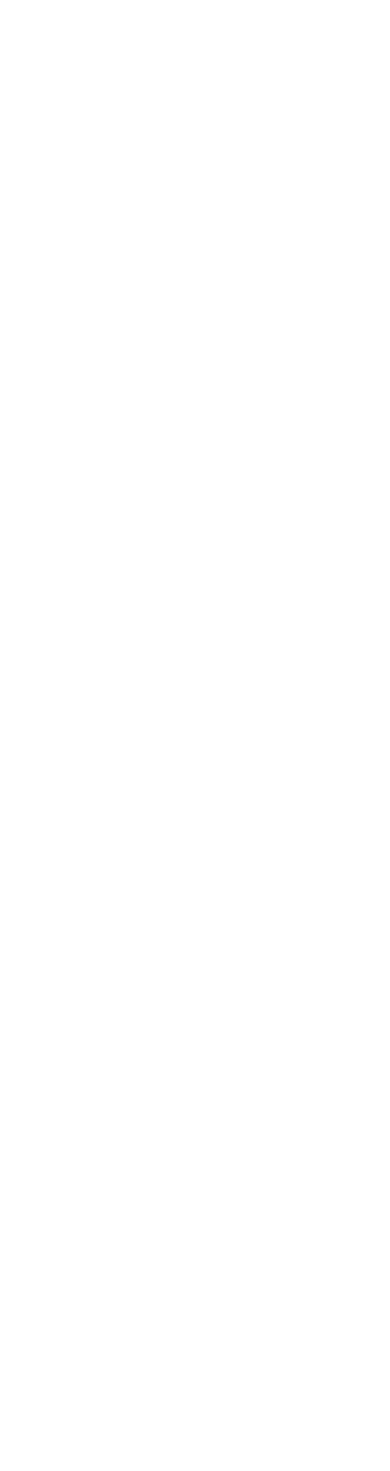
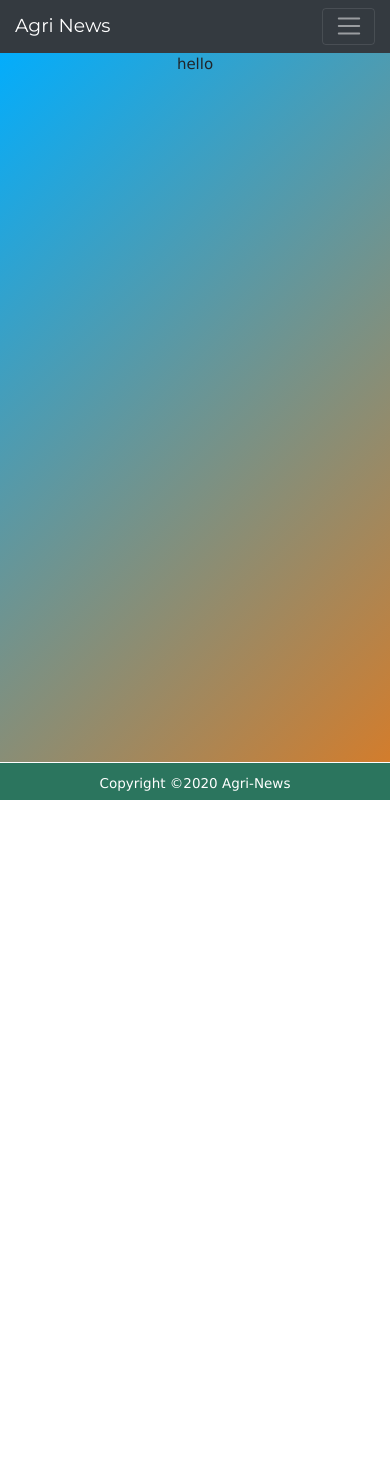
Before and after one commit to shivahari6060/agrinews, a Django app: page /blog/contact in a window 390 px wide. Before the commit the page is empty. Before the commit the page ends 844 px from the top, so only its background shows below. Run offline with Django 3.2, Linux system fonts and the light colour scheme; some libraries are stand-ins or nearby versions.

Commit message:
auto commit

```diff
--- a/blog/static/blog/css/main.css
+++ b/blog/static/blog/css/main.css
@@ -438,7 +438,7 @@
 		font-size: 0.9em;
 		position: relative;
 		bottom: 0;
-		height: 2.5em;
+		height: 2.8em;
 		left: 0;
 	}
 }
--- a/blog/templates/blog/contact.html
+++ b/blog/templates/blog/contact.html
@@ -0,0 +1,62 @@
+{% extends 'blog/basic.html' %}
+
+{% block title %}{% endblock %}
+
+{% block body %}
+<style>
+.contact{
+    margin: 0;
+    padding:0;
+    box-sizing: border-box;
+    background-image: linear-gradient(-45deg, #fc7303, #03adfc);
+    background-size: 120% 120%;
+    height: 84vh;
+    width: 100%;
+
+
+}
+.contact .content{
+    justify-content: center;
+    align-items: center;
+    display: row;
+}
+.contact section{
+    display: inline-flex;
+    justify-content: center;
+    height: 84vh;
+
+}
+.contact section .form{
+    width: 100%;
+}
+
+@media screen and (max-width: 40em) {
+    .contact{
+        width: 100%;
+        margin-bottom: 1px;
+    }
+}
+</style>
+
+
+<div class="contact">
+    <div class="row">
+    <section class=" col-sm-6">
+        hello
+
+
+    </section>
+    <section class=" form col-sm-6"> <div class="bg-white">she is the girl
+
+        </div></section>
+    </div>
+</div>
+
+
+
+
+
+
+
+{% include 'blog/footer.html' %}
+{% endblock %}
--- a/blog/templates/blog/index.html
+++ b/blog/templates/blog/index.html
@@ -206,7 +206,7 @@
 
 </div>
 
+
 {% include 'blog/footer.html' %}
 
-
 {% endblock %}
```
Also changed, not shown: db.sqlite3.
